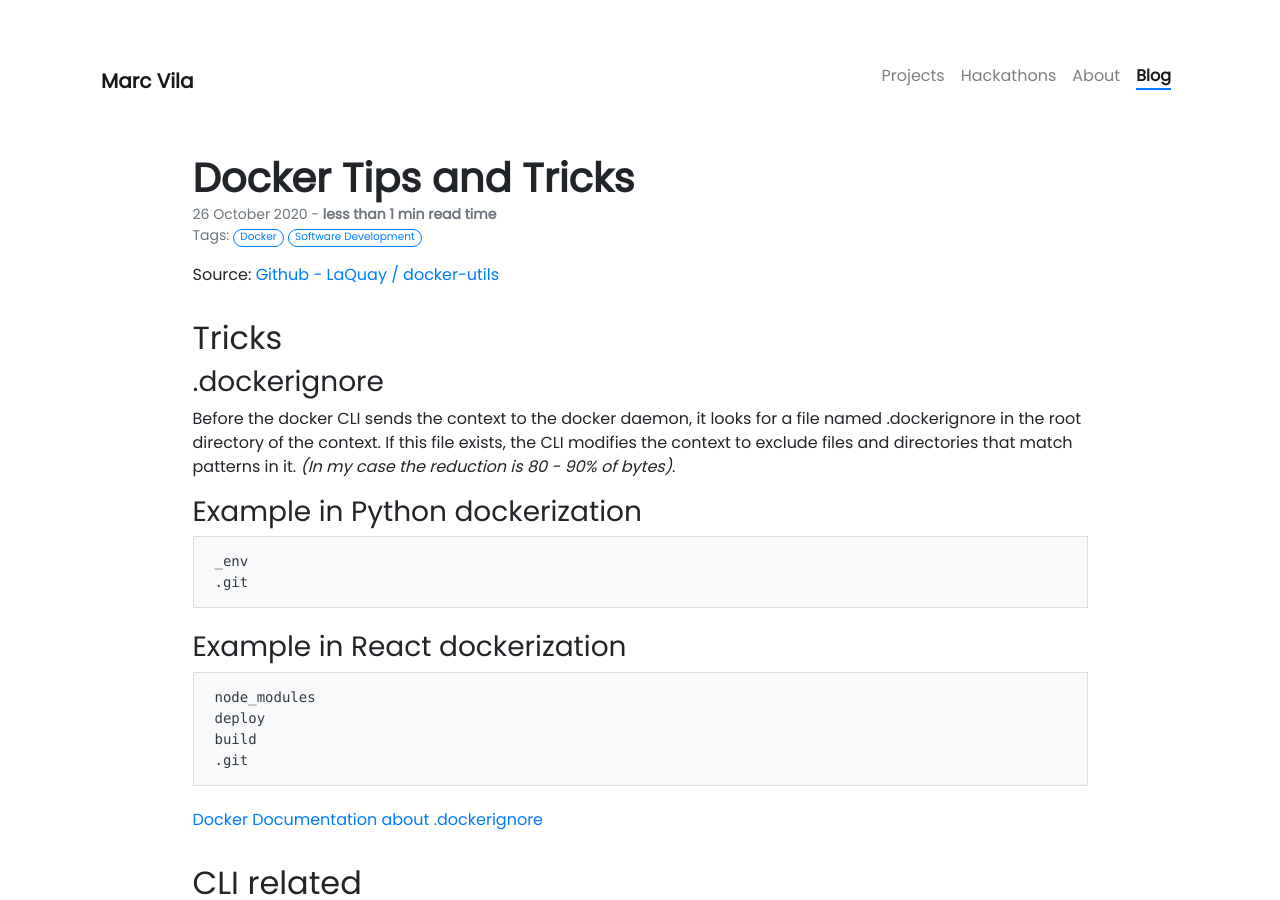
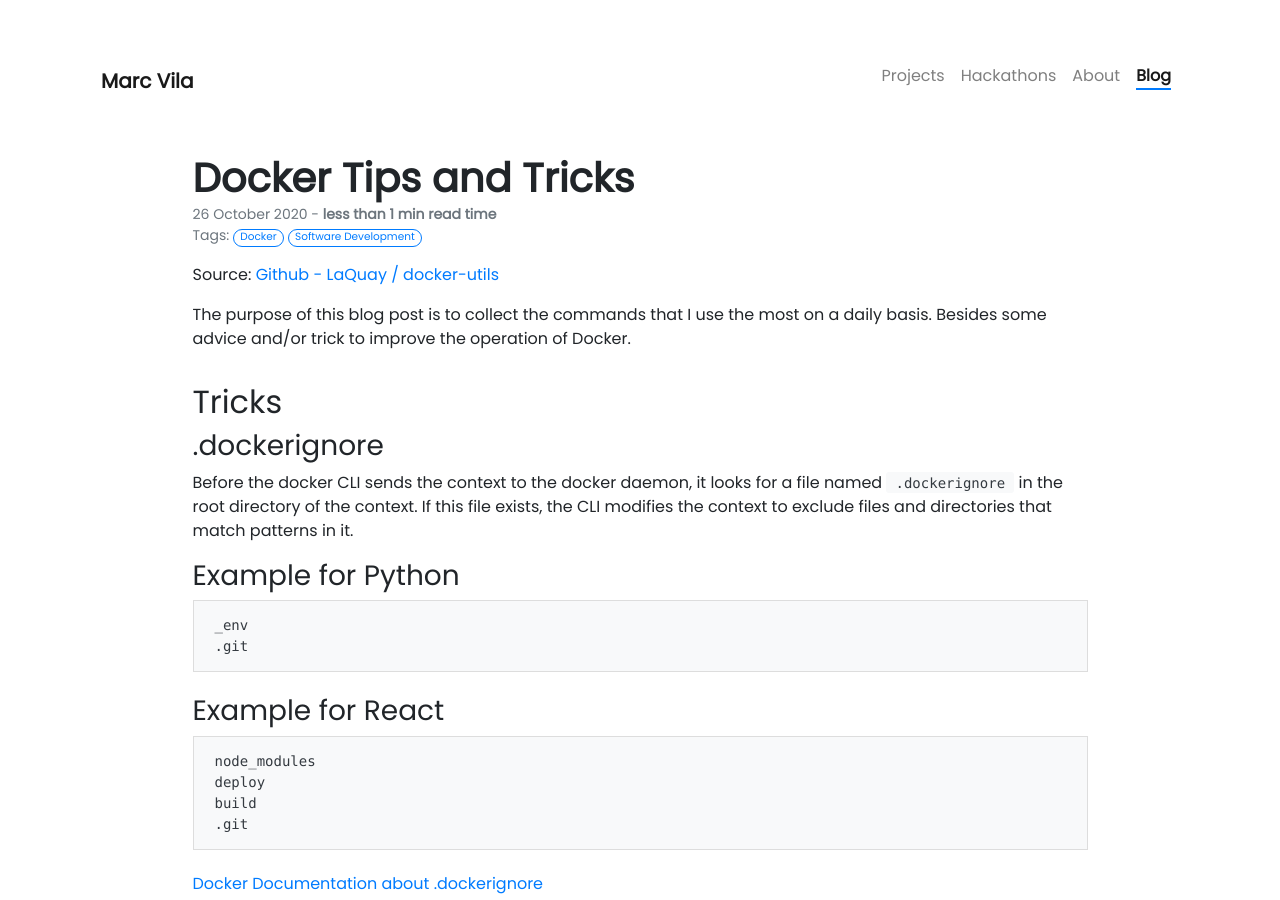
Before and after one commit to LaQuay/marcvila.me, a Jekyll site: the page built from _posts/2020-10-26-docker-tips-and-tricks.md, in a window 1280 px wide and 900 px high. Built offline with Jekyll 4.4.1, drawn with Linux system fonts in a browser that asks for light colours; nearby versions of some CDN libraries; our own code applies the rules of GitHub Pages for plain Markdown files; some of the changed text lies outside the part shown.

````diff
--- a/_config.yml
+++ b/_config.yml
@@ -56,18 +56,18 @@ collections:
   hackathons:
     output: true
     permalink: /hackathons/:name
-
+    order:
+      - ionic-fib-hack-upc-2017.md
+      - where-i-go-hack-upc-2016.md
 
 ### Disqus ###
 #disqus: your-short-name-disqus                          # Your website Shortname on disqus
-
 
 ### Analytics ###
 analytics:
   enabled: false                                        # Set true to enable analytics
   google:
     tracking_id: your-google-tracking-id
-
 
 ### Defaults for collections ###
 defaults:
--- a/_posts/2020-10-26-docker-tips-and-tricks.md
+++ b/_posts/2020-10-26-docker-tips-and-tricks.md
@@ -8,19 +8,24 @@ description: Some tips and tricks about Docker.
 
 Source: [Github - LaQuay / docker-utils](https://github.com/LaQuay/docker-utils)
 
+The purpose of this blog post is to collect the commands that I use the most on a daily basis. Besides
+some advice and/or trick to improve the operation of Docker.
+
 ## Tricks
 
 ### .dockerignore
 
-Before the docker CLI sends the context to the docker daemon, it looks for a file named .dockerignore in the root directory of the context. If this file exists, the CLI modifies the context to exclude files and directories that match patterns in it. *(In my case the reduction is 80 - 90% of bytes)*.
+Before the docker CLI sends the context to the docker daemon, it looks for a file named `.dockerignore`
+in the root directory of the context. If this file exists, the CLI modifies the context to exclude files
+and directories that match patterns in it.
 
-### Example in Python dockerization
+### Example for Python
 ```
 _env
 .git
 ```
 
-### Example in React dockerization
+### Example for React
 ```
 node_modules
 deploy
@@ -86,4 +91,4 @@ Should pass the name, e.g.: *dbash container_1*
 export DOCKER_CLIENT_TIMEOUT=120
 export COMPOSE_HTTP_TIMEOUT=120
 ```
-Source: https://github.com/docker/compose/issues/3927
+Source: <https://github.com/docker/compose/issues/3927>
````
Also changed, not shown: _hackathons/ionic-fib-hack-upc-2017.md (added, +57 -0 lines), _hackathons/where-i-go-hack-upc-2016.md (renamed from _hackathons/(1) where-i-go-hack-upc-2016.md, +12 -4 lines), assets/img/hackathons/hackupc_2017_w/featured.png (added), assets/img/hackathons/hackupc_2017_w/screen1.jpg (added), assets/img/hackathons/hackupc_2017_w/screen2.jpg (added).
